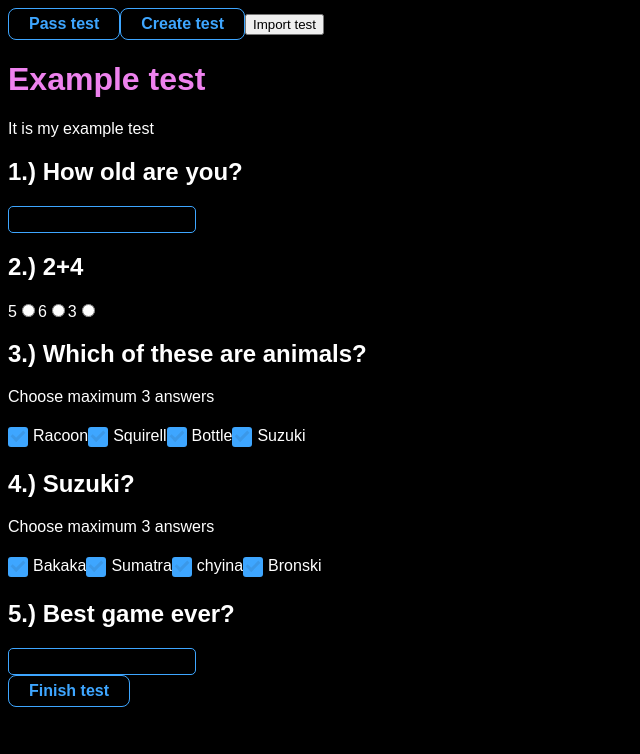
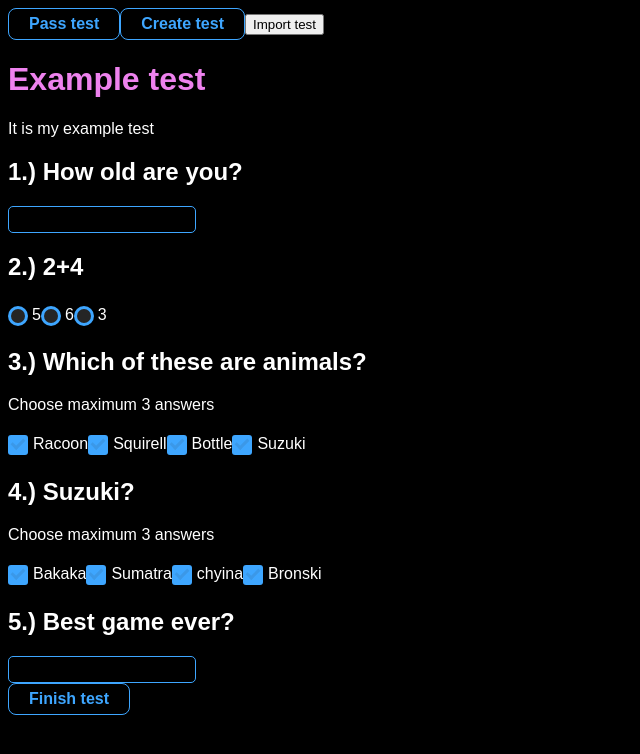
Before and after one commit to ronikiienko/tests_app, a React (Vite) app: page / in a window 1280 px wide. Shown: the top 754 px of the page, without its empty margins (0-640 px from the left). Built offline with nearby package versions, Linux system fonts and the light colour scheme.

Commit message:
wip: implement styled radio to PassTest

```diff
--- a/src/StyledElements/Radio/Radio.jsx
+++ b/src/StyledElements/Radio/Radio.jsx
@@ -3,10 +3,10 @@ import React from 'react';
 import './Radio.css';
 
 
-export const Radio = ({onChange, id, checked, name, label, disabled}) => {
+export const Radio = ({value, onChange, id, checked, name, label, disabled}) => {
     return (
         <div className="radio-container">
-            <input disabled={disabled} id={id} className="radio-input" type="radio" checked={checked}
+            <input value={value} disabled={disabled} id={id} className="radio-input" type="radio" checked={checked}
                    onChange={onChange} name={name}/>
             <label className="radio-label" htmlFor={id}>{label}</label>
         </div>
@@ -14,6 +14,7 @@ export const Radio = ({onChange, id, checked, name, label, disabled}) => {
 };
 
 Radio.propTypes = {
+    value: PropTypes.oneOfType([PropTypes.string, PropTypes.number]),
     onChange: PropTypes.func,
     id: PropTypes.string,
     checked: PropTypes.bool,
--- a/src/components/passTest/Question.jsx
+++ b/src/components/passTest/Question.jsx
@@ -3,6 +3,7 @@ import React from 'react';
 import {TEST_QUESTION_ANSWER_KEYS, TEST_QUESTION_ANSWER_TYPE_MAP, TEST_QUESTION_KEYS} from '../../consts.js';
 import {Checkbox} from '../../StyledElements/Checkbox/Checkbox.jsx';
 import {Input} from '../../StyledElements/Input/Input.jsx';
+import {Radio} from '../../StyledElements/Radio/Radio.jsx';
 
 
 function areQuestionAnswersChanged(prevProps, newProps) {
@@ -26,7 +27,7 @@ function Question({questionData, questionIndex, answers, setAnswers}) {
     }
 
     function handleChange(event, checkboxNumber) {
-        console.log(event);
+        console.log(event.target.value, event.target.checked);
         setAnswers(prevAnswers => {
             const newAnswers = [...prevAnswers];
             const newAnswer = newAnswers[questionIndex]?.length ? [...newAnswers[questionIndex]] : [];
@@ -75,16 +76,6 @@ function Question({questionData, questionIndex, answers, setAnswers}) {
                                     label={answerData[TEST_QUESTION_ANSWER_KEYS.answer]}
                                 />
                             </span>
-                            // <label key={id}>
-                            //     {answerData[TEST_QUESTION_ANSWER_KEYS.answer]}
-                            //     <input
-                            //         type={answersType}
-                            //         name={questionIndex}
-                            //         value={answerData.answer}
-                            //         checked={answers[questionIndex]?.[index] === answerData.answer.toString()}
-                            //         onChange={(event) => handleChange(event, index)}
-                            //     />
-                            // </label>
                         );
                     })
                     }
@@ -95,16 +86,26 @@ function Question({questionData, questionIndex, answers, setAnswers}) {
                     {answersData.map((answerData, index) => {
                         const id = nanoid();
                         return (
-                            <label key={id}>
-                                {answerData[TEST_QUESTION_ANSWER_KEYS.answer]}
-                                <input
-                                    type={answersType}
-                                    name={questionIndex}
-                                    value={answerData.answer}
+                            // <label key={id}>
+                            //     {answerData[TEST_QUESTION_ANSWER_KEYS.answer]}
+                            //     <input
+                            //         type={answersType}
+                            //         name={questionIndex}
+                            //         value={answerData.answer}
+                            //         checked={answers[questionIndex]?.[0] === answerData.answer.toString()}
+                            //         onChange={(event) => handleChange(event, index)}
+                            //     />
+                            // </label>
+                            <span key={id}>
+                                <Radio
+                                    id={id}
+                                    name={questionIndex.toString()}
+                                    label={answerData[TEST_QUESTION_ANSWER_KEYS.answer]}
                                     checked={answers[questionIndex]?.[0] === answerData.answer.toString()}
                                     onChange={(event) => handleChange(event, index)}
+                                    value={answerData.answer}
                                 />
-                            </label>
+                            </span>
                         );
                     })
                     }
```
